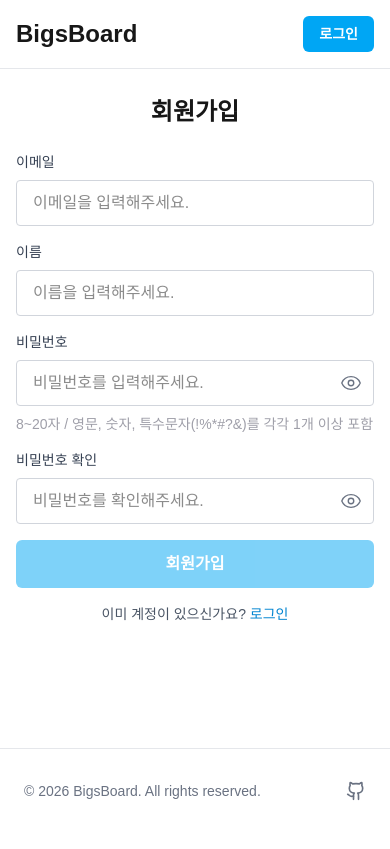
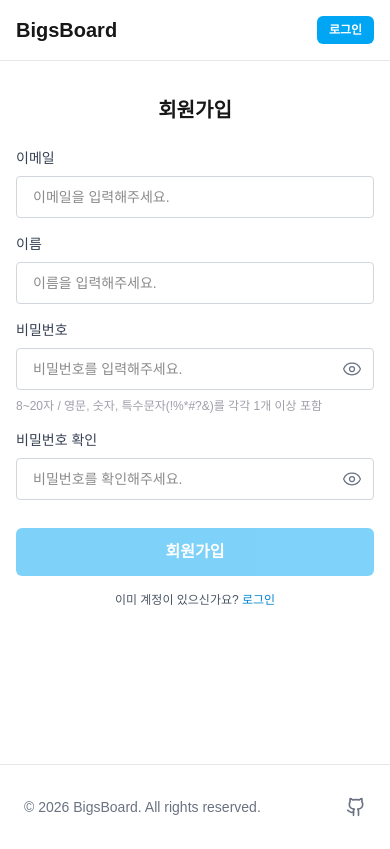
Before and after one commit to jyooni99/bigs, a Next.js app: page /auth/signup in a window 390 px wide. Built offline with nearby package versions, Linux system fonts and the light colour scheme; no server answers.

Commit message:
feat: 모바일 레이아웃 변경

```diff
--- a/app/auth/login/page.tsx
+++ b/app/auth/login/page.tsx
@@ -48,8 +48,8 @@ export default function LoginPage() {
   };
 
   return (
-    <div className="max-w-md mx-auto">
-      <h2 className="text-2xl font-bold mb-6 text-center">로그인</h2>
+    <div className="max-w-md mx-auto sm:pt-10 pt-8">
+      <h2 className="sm:text-2xl text-xl font-bold mb-6 text-center">로그인</h2>
 
       <form onSubmit={handleSubmit(onSubmit)} className="space-y-4">
         {serverError && (
@@ -83,14 +83,14 @@ export default function LoginPage() {
           aria-label="로그인"
           variant="primary"
           size="full"
-          className="mt-3 font-bold"
+          className="mt-7 font-bold"
           disabled={!isValid}
         >
           로그인
         </Button>
       </form>
 
-      <div className="mt-4 text-center text-sm">
+      <div className="mt-4 text-center sm:text-sm text-xs">
         <span className="text-gray-600 dark:text-gray-400">계정이 없으신가요? </span>
         <Link
           href="/auth/signup"
--- a/app/auth/signup/page.tsx
+++ b/app/auth/signup/page.tsx
@@ -43,8 +43,8 @@ export default function SignupPage() {
   };
 
   return (
-    <div className="max-w-md mx-auto">
-      <h2 className="text-2xl font-bold mb-6 text-center">회원가입</h2>
+    <div className="max-w-md mx-auto sm:pt-10 pt-8">
+      <h2 className="sm:text-2xl text-xl font-bold mb-6 text-center">회원가입</h2>
 
       <form className="space-y-4">
         <Input
@@ -89,14 +89,14 @@ export default function SignupPage() {
           aria-label="회원가입"
           variant="primary"
           size="full"
-          className="mt-3 font-bold"
+          className="mt-7 font-bold"
           disabled={!isValid}
         >
           회원가입
         </Button>
       </form>
 
-      <div className="mt-4 text-center text-sm">
+      <div className="mt-4 text-center sm:text-sm text-xs">
         <span className="text-gray-600 dark:text-gray-400">이미 계정이 있으신가요? </span>
         <Link
           href="/auth/login"
--- a/app/boards/[id]/page.tsx
+++ b/app/boards/[id]/page.tsx
@@ -6,7 +6,6 @@ interface BoardDetailPageProps {
 
 export default async function BoardDetailPage({ params }: BoardDetailPageProps) {
   const { id } = await params;
-  console.log(id);
 
   return <BoardDetail id={id} />;
 }
--- a/app/layout.tsx
+++ b/app/layout.tsx
@@ -32,7 +32,7 @@ export default function RootLayout({
         <body className={`${geistSans.variable} ${geistMono.variable} antialiased`}>
           <Header />
           <AuthGuard>
-            <main className="container mx-auto px-4 py-8 min-h-[calc(100vh-10rem)] mt-16">
+            <main className="container mx-auto px-4 py-8 sm:min-h-[calc(100vh-9.3rem)] min-h-[calc(100vh-7rem)] mt-8 sm:mt-16 ">
               {children}
             </main>
             <Footer />
--- a/app/page.tsx
+++ b/app/page.tsx
@@ -25,12 +25,12 @@ function FloatingActionButton() {
   return (
     <Button
       asChild
-      className="fixed bottom-6 right-6 md:bottom-10 md:right-10 z-10 w-12 h-12 md:w-16 md:h-16 flex items-center justify-center rounded-full"
+      className="fixed bottom-6 right-6 sm:bottom-10 sm:right-10 z-10 w-12 h-12 sm:w-16 sm:h-16 flex items-center justify-center rounded-full"
       variant="primary"
       size="icon"
     >
       <Link href="/boards/create">
-        <PenBox className="md:w-7 md:h-7 w-5 h-5" strokeWidth={1.5} />
+        <PenBox className="sm:w-7 sm:h-7 w-5 h-5" strokeWidth={1.5} />
       </Link>
     </Button>
   );
--- a/src/components/header.tsx
+++ b/src/components/header.tsx
@@ -11,7 +11,7 @@ export default function Header() {
   return (
     <header className="bg-white dark:bg-gray-900 w-full border-b border-gray-200 dark:border-gray-800 fixed top-0 left-0 right-0 z-50">
       <div className="container mx-auto px-4 py-4 flex justify-between items-center">
-        <Link href="/" className="text-2xl font-black hover:text-sky-500 transition-all">
+        <Link href="/" className="text-xl sm:text-2xl font-black hover:text-sky-500 transition-all">
           BigsBoard
         </Link>
 
--- a/src/components/status-view.tsx
+++ b/src/components/status-view.tsx
@@ -12,8 +12,8 @@ const StatusView = ({ title, description, icon, children }: StatusViewProps) =>
     <div className="flex flex-col justify-center items-center py-10">
       <div className="flex flex-col items-center justify-center">
         {icon}
-        <h2 className="text-2xl font-bold mt-4">{title}</h2>
-        <p className="text-gray-500 mt-2">{description}</p>
+        <h2 className="sm:text-2xl text-xl font-bold mt-4">{title}</h2>
+        <p className="sm:text-base text-sm text-gray-500 mt-2">{description}</p>
       </div>
       <div className="flex gap-6 items-center mt-6">{children}</div>
     </div>
--- a/src/components/ui/button.tsx
+++ b/src/components/ui/button.tsx
@@ -18,8 +18,8 @@ const buttonVariants = cva(
         none: "bg-transparent"
       },
       size: {
-        sm: "text-sm px-4 py-2 rounded-md",
-        lg: "text-base px-7 py-3 rounded-md",
+        sm: "sm:text-sm text-xs sm:px-4 sm:py-2 px-3 py-1.5 rounded-md",
+        lg: "sm:text-base text-sm sm:px-7 sm:py-3 px-5 py-2.5 rounded-md",
         icon: "p-1 rounded",
         full: "w-full py-3 rounded-md",
       },
--- a/src/components/ui/input.tsx
+++ b/src/components/ui/input.tsx
@@ -34,7 +34,7 @@ const Input = ({
         <input
           type={inputType}
           className={cn(
-            "w-full px-4 py-2.5 border border-gray-300 dark:border-gray-600 rounded focus:outline-none focus:ring-2 focus:ring-sky-500 dark:bg-gray-800",
+            "w-full px-4 py-2.5 sm:text-base text-sm border border-gray-300 dark:border-gray-600 rounded focus:outline-none focus:ring-2 focus:ring-sky-500 dark:bg-gray-800",
             showPasswordToggle && "pr-10",
             errorMessage && "border-red-400",
             className
@@ -51,12 +51,12 @@ const Input = ({
           >
             {showPassword ? (
               <EyeOff
-                className="w-5.5 h-5.5 text-gray-500 dark:text-gray-400"
+                className="sm:size-5.5 size-5 text-gray-500 dark:text-gray-400"
                 strokeWidth={1.5}
               />
             ) : (
               <Eye
-                className="w-5.5 h-5.5 text-gray-500 dark:text-gray-400"
+                className="sm:size-5.5 size-5 text-gray-500 dark:text-gray-400"
                 strokeWidth={1.5}
               />
             )}
@@ -64,9 +64,9 @@ const Input = ({
         )}
       </div>
       {errorMessage ? (
-        <p className="text-sm text-red-500 dark:text-red-400">{errorMessage}</p>
+        <p className="sm:text-sm text-xs text-red-500 dark:text-red-400">{errorMessage}</p>
       ) : helperText ? (
-        <p className="text-sm text-zinc-400 dark:text-zinc-400">{helperText}</p>
+        <p className="sm:text-sm text-xs text-zinc-400 dark:text-zinc-400">{helperText}</p>
       ) : null}
     </div>
   );
--- a/src/components/ui/pagination.tsx
+++ b/src/components/ui/pagination.tsx
@@ -48,7 +48,7 @@ export default function Pagination({
             size="sm"
             onClick={() => onPageChange(currentPage - 1)}
             disabled={currentPage === 0}
-            className="w-9 h-9 p-0"
+            className="w-7 h-7 p-0"
           >
             <ChevronLeft className="w-4 h-4 text-gray-500 dark:text-gray-400 hover:text-sky-500 dark:hover:text-sky-500" />
           </Button>
@@ -62,7 +62,7 @@ export default function Pagination({
             variant="none"
             size="sm"
             onClick={() => onPageChange(page)}
-            className={cn("w-9 h-9 p-0 rounded-full", currentPage === page ? "bg-sky-500 text-white" : "text-gray-500 dark:text-gray-400 hover:text-sky-500 dark:hover:text-sky-500")}
+            className={cn("w-7 h-7 rounded-full", currentPage === page ? "bg-sky-500 text-white" : "text-gray-500 dark:text-gray-400 hover:text-sky-500 dark:hover:text-sky-500")}
           >
             {page + 1}
           </Button>
@@ -75,7 +75,7 @@ export default function Pagination({
             size="sm"
             onClick={() => onPageChange(currentPage + 1)}
             disabled={currentPage === totalPages - 1}
-            className="w-9 h-9 p-0"
+            className="w-7 h-7 p-0"
           >
             <ChevronRight className="w-4 h-4 text-gray-500 dark:text-gray-400 hover:text-sky-500 dark:hover:text-sky-500" />
           </Button>
--- a/src/schemas/schema.ts
+++ b/src/schemas/schema.ts
@@ -34,7 +34,7 @@ export const content = z
 export const category = z.enum(["NOTICE", "FREE", "QNA", "ETC"]);
 
 export const file = z
-  .union([z.instanceof(File), z.string()])
+  z.file()
   .optional()
   .refine(
     (file) => !file || (file instanceof File && file.size <= 10 * 1024 * 1024),
```
Also changed, not shown: src/components/board-list.tsx (+4 -4 lines).
